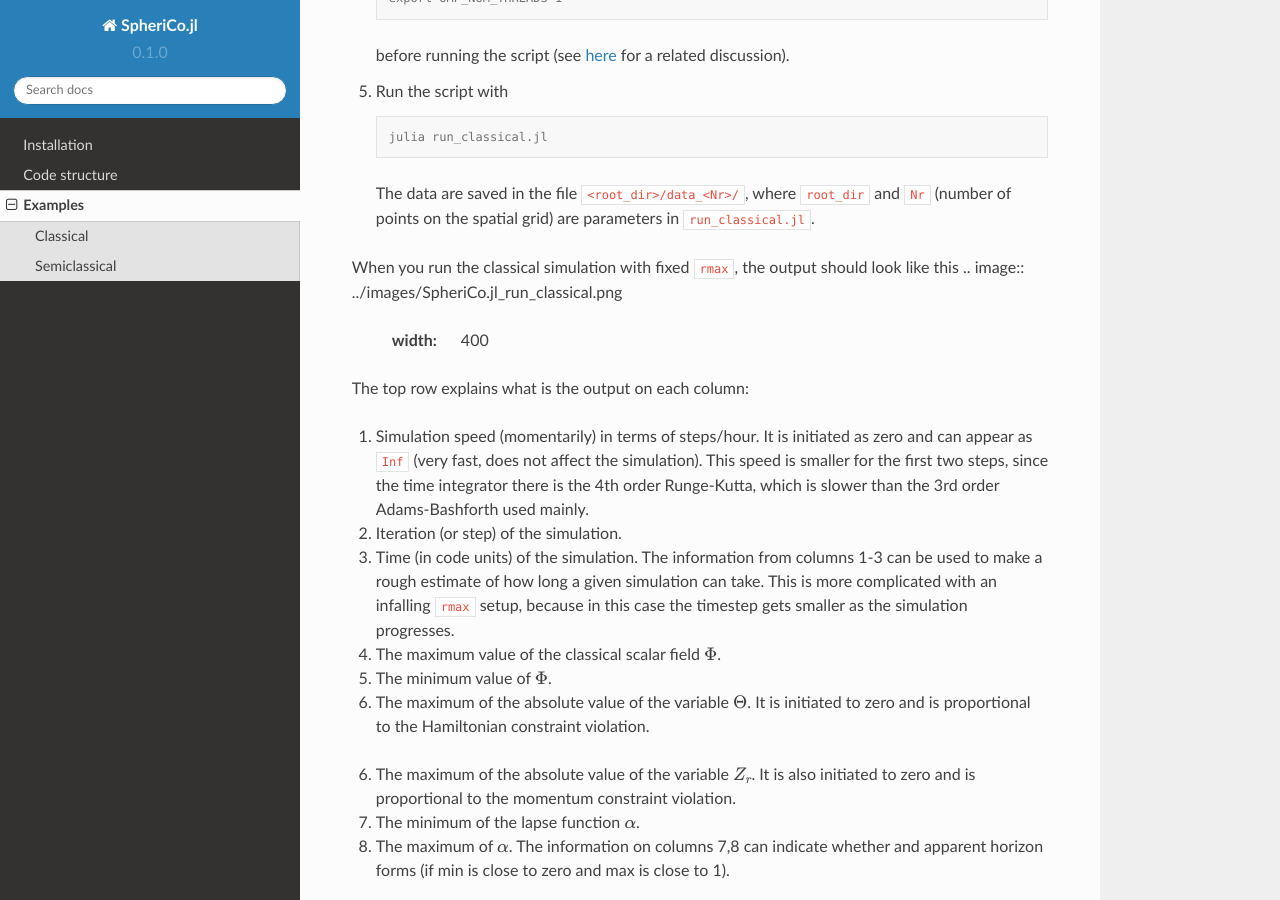
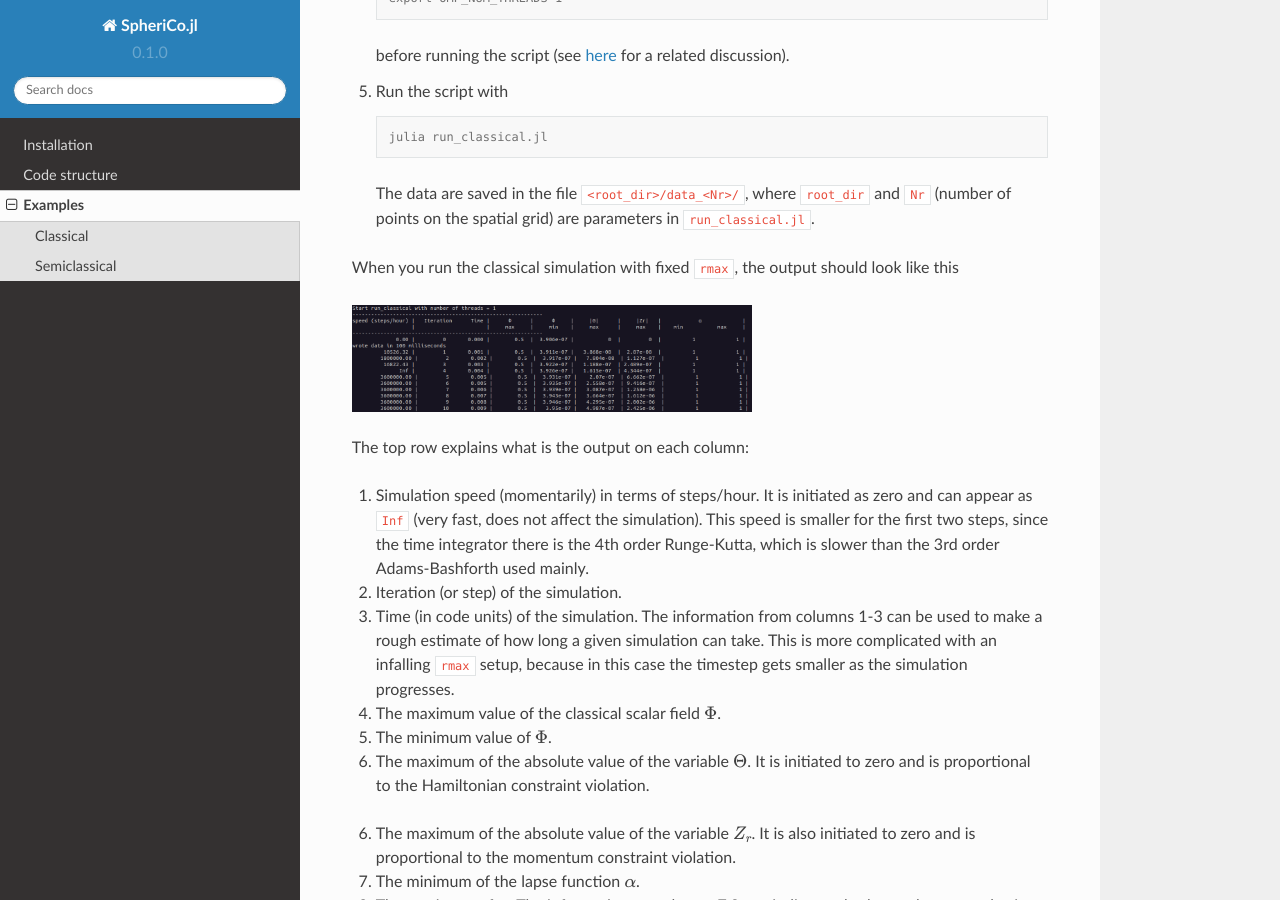
Before and after one commit to ThanasisGiannakopoulos/SpheriCo.jl, a Sphinx documentation site: the page built from docs/source/examples.rst, in a window 1280 px wide and 900 px high, scrolled down 590 px. Built offline with Sphinx 7.4.7 and the Read the Docs theme 2.0.0, drawn with Linux system fonts in a browser that asks for light colours.

Commit message:
docs
Signed-off-by: thanasis@Dobby <giannakopoulos.th@gmail.com>

```diff
--- a/docs/source/examples.rst
+++ b/docs/source/examples.rst
@@ -50,7 +50,8 @@ A single classical simulation can be run with
 
 When you run the classical simulation with fixed ``rmax``, the output
 should look like this
-.. image:: ../images/SpheriCo.jl_run_classical.png
+
+.. image:: ../images/run_classical.png
   :width: 400
 
 The top row explains what is the output on each column:
```
Also changed, not shown: docs/images/run_classical.png (renamed from docs/images/SpheriCo.jl_run_classical.png).
